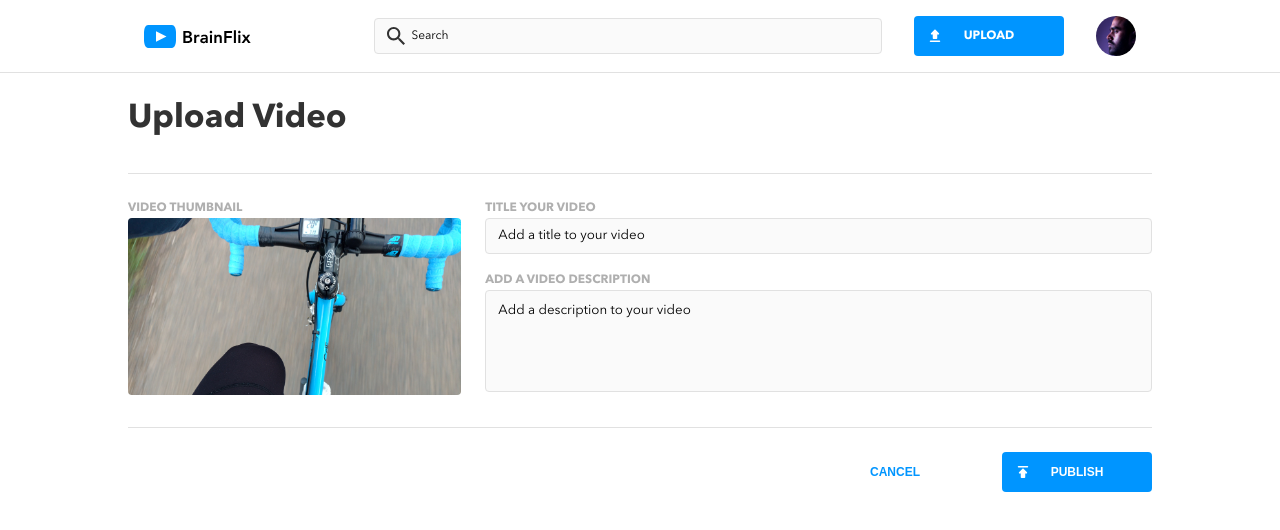
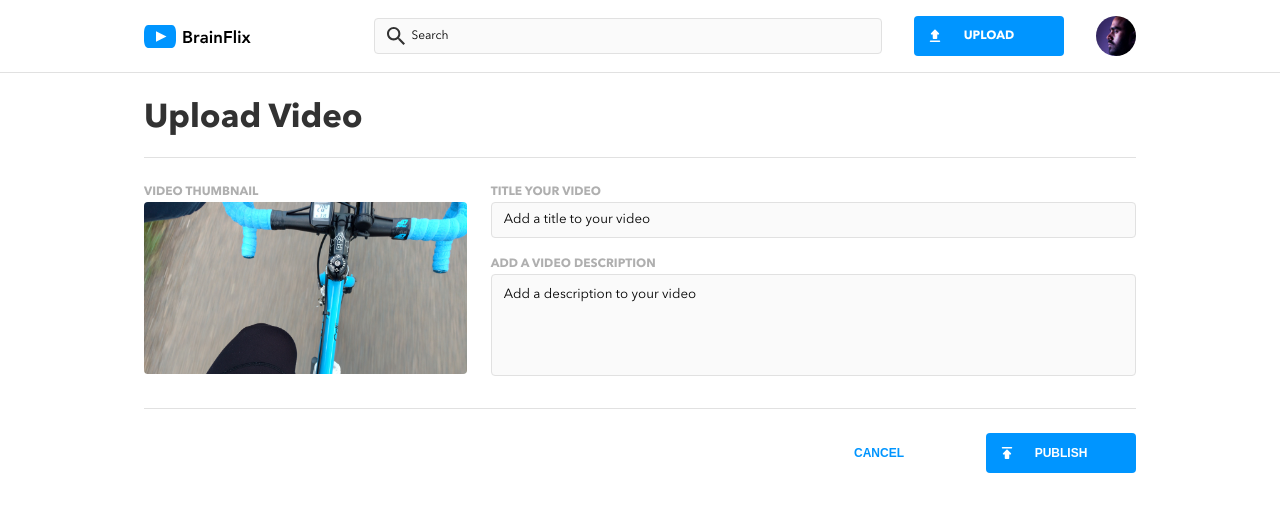
Before and after one commit to kirill-develops/brainstation-brainflix-spa, a React (Create React App) app: page /Upload in a window 1280 px wide. Shown: the top 530 px of the page. Built offline with nearby package versions, Linux system fonts and the light colour scheme; what javascript-time-ago would draw is missing.

Commit message:
fixed styling bug on upload page

```diff
--- a/src/components/CommentInput/CommentInput.js
+++ b/src/components/CommentInput/CommentInput.js
@@ -49,6 +49,13 @@ class CommentInput extends Component {
       event.target.commentValue.focus()
       const newClick = this.state.clicked + 1
       this.setState({ clicked: newClick })
+    }
+  }
+
+  componentDidUpdate(prevProps) {
+    console.log(this.props.videoId, prevProps.videoId);
+    if (this.props !== prevProps ) {
+      this.setState({ clicked: 0})
     }
   }
 
@@ -109,7 +116,7 @@ class CommentInput extends Component {
             </div>
           </form>
         }
-      </section >
+      </section>
     );
   }
 };
--- a/src/components/CommentInput/CommentInput.scss
+++ b/src/components/CommentInput/CommentInput.scss
@@ -98,6 +98,7 @@
     height: 5rem;
     box-sizing: border-box;
     width: 100%;
+    overflow: hidden;
 
      @include tablet {
       height: 42px;
--- a/src/pages/UploadPage/UploadPage.js
+++ b/src/pages/UploadPage/UploadPage.js
@@ -28,14 +28,14 @@ class UploadPage extends Component {
     event.preventDefault();
 
     if (this.isValueValid()) {
-      console.warn("Your Video is Uploading");
+
       this.setState({ submitted: true })
       setTimeout(() => {
         this.props.history.push("/");
-      }, 9000);
-    } else {
+      }, 8000);
+    } else if (event.target.publish) {
+
       this.setState({ clicked: true });
-      console.log(this.state.clicked)
     }
   }
 
@@ -46,13 +46,17 @@ class UploadPage extends Component {
         {!this.state.submitted &&
           <>
             <h1 className='upload-page__headline'>Upload Video</h1>
-            <form onSubmit={(event) => this.handleSubmit(event)}
+            <form
+              onSubmit={(event) => this.handleSubmit(event)}
               className="upload-page__form">
-              <label className='upload-page__label--image'>VIDEO THUMBNAIL
-                <img src={heroImage} alt='' className='upload-page__image' />
+              <label className='upload-page__label--image'>
+                VIDEO THUMBNAIL
+                <img
+                  src={heroImage}
+                  alt='upload page default hero banner photo'
+                  className='upload-page__image' />
               </label>
               <div className='upload-page__form-block'>
-
                 <label htmlFor='videoTitle'
                   className='upload-page__label'
                 >TITLE YOUR VIDEO
@@ -79,10 +83,15 @@ class UploadPage extends Component {
               </div>
 
               <div className='upload-page__button-block'>
-                  <button className='upload-page__publish-button'>
+                <button
+                  name='publish'
+                  className='upload-page__publish-button'>
                   PUBLISH
                 </button>
-                  <button className='upload-page__cancel-button'>
+                <button
+                  name='cancel'
+                  onClick={() => this.props.history.push("/")}
+                  className='upload-page__cancel-button'>
                   CANCEL
                 </button>
               </div>
@@ -93,11 +102,11 @@ class UploadPage extends Component {
         {
           this.state.submitted &&
           <div className='upload-page__submitted-block'>
-            <p className='upload-page__headline'>
+            <h3 className='upload-page__headline--submitted'>
               Thank you for Upload!
-            </p>
+            </h3>
             <p className='upload-page__label'>
-              You'll recieve a notification when you're video is available for viewing
+              You'll recieve a notification when you're video is available to be shared
             </p>
             <p className='upload-page__label'>
               Please wait as you are redirected to the home page
--- a/src/pages/UploadPage/UploadPage.scss
+++ b/src/pages/UploadPage/UploadPage.scss
@@ -11,15 +11,18 @@
   flex-direction: column;
   padding-left: $mobile-component-padding;
   padding-right: $mobile-component-padding;
+  padding-bottom: $mobile-component-padding;
 
   @include tablet {
     padding-left: $tablet-component-padding;
     padding-right: $tablet-component-padding;
+    padding-bottom: $tablet-component-padding;
   }
 
   @include desktop {
     padding-left: $desktop-upload-horizontal-padding;
     padding-right: $desktop-upload-horizontal-padding;
+    padding-bottom: $desktop-upload-horizontal-padding;
   }
 
   &__headline {
@@ -30,19 +33,30 @@
     margin-bottom: 0;
 
     @include desktop {
+      @include header-mobile-padding;
       @include divider-bottom;
-      padding-bottom: $tablet-component-padding;
+      margin-left: $mobile-component-padding;
+      margin-right: $mobile-component-padding;
+      padding-left: 0;
+      padding-right: 0;
 
+    }
+
+    &--submitted {
+      @extend .upload-page__headline;
+      border: none;
+      margin-top: 5rem;
     }
   }
 
   &__form {
-    width: 100%;
 
     @include desktop {
-      margin-top: $tablet-comment-vertical-padding;
+      padding-top: $tablet-comment-vertical-padding;
       display: flex;
       flex-wrap: wrap;
+      padding-left: $mobile-component-padding;
+      padding-right: $mobile-component-padding;
     }
   }
 
@@ -106,6 +120,7 @@
     width: 100%;
     margin-bottom: $mobile-component-padding;
 
+
     &--big {
       @extend .upload-page__input;
       @include form;
@@ -166,7 +181,6 @@
     display: flex;
     flex-direction: column;
     justify-content: center;
-    align-items: center;
     text-align: center;
   }
 }
```
Lines whose indentation alone changed are shown as unchanged.
